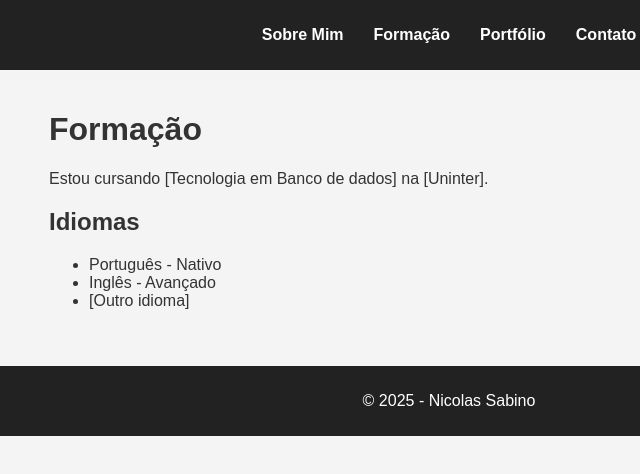
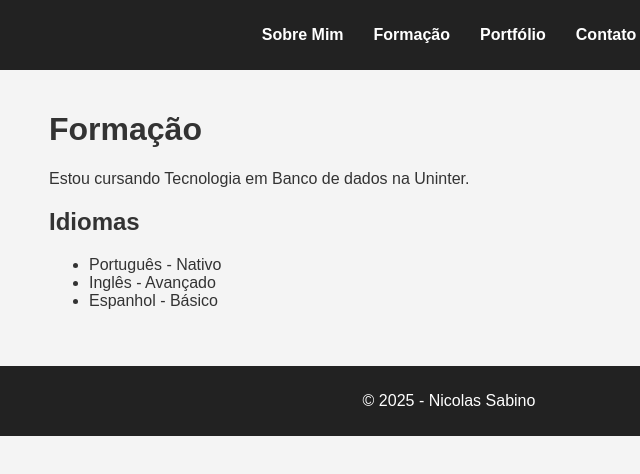
Before and after one commit to NicolasSabino/Portfolio-site, a plain HTML site: page formacao.html in a window 1280 px wide. Shown: the full height of the page, 191-831 px from the left. Drawn offline with Linux system fonts and the light colour scheme.

Commit message:
Segundo Update do site

```diff
--- a/formacao.html
+++ b/formacao.html
@@ -20,12 +20,12 @@
 
   <main>
     <h1>Formação</h1>
-    <p>Estou cursando [Tecnologia em Banco de dados] na [Uninter].</p>
+    <p>Estou cursando Tecnologia em Banco de dados na Uninter.</p>
     <h2>Idiomas</h2>
     <ul>
       <li>Português - Nativo</li>
       <li>Inglês - Avançado</li>
-      <li>[Outro idioma]</li>
+      <li>Espanhol - Básico</li>
     </ul>
   </main>
 
```
Also changed, not shown: index.html (+1 -1 lines), portfolio.html (+1 -1 lines).
